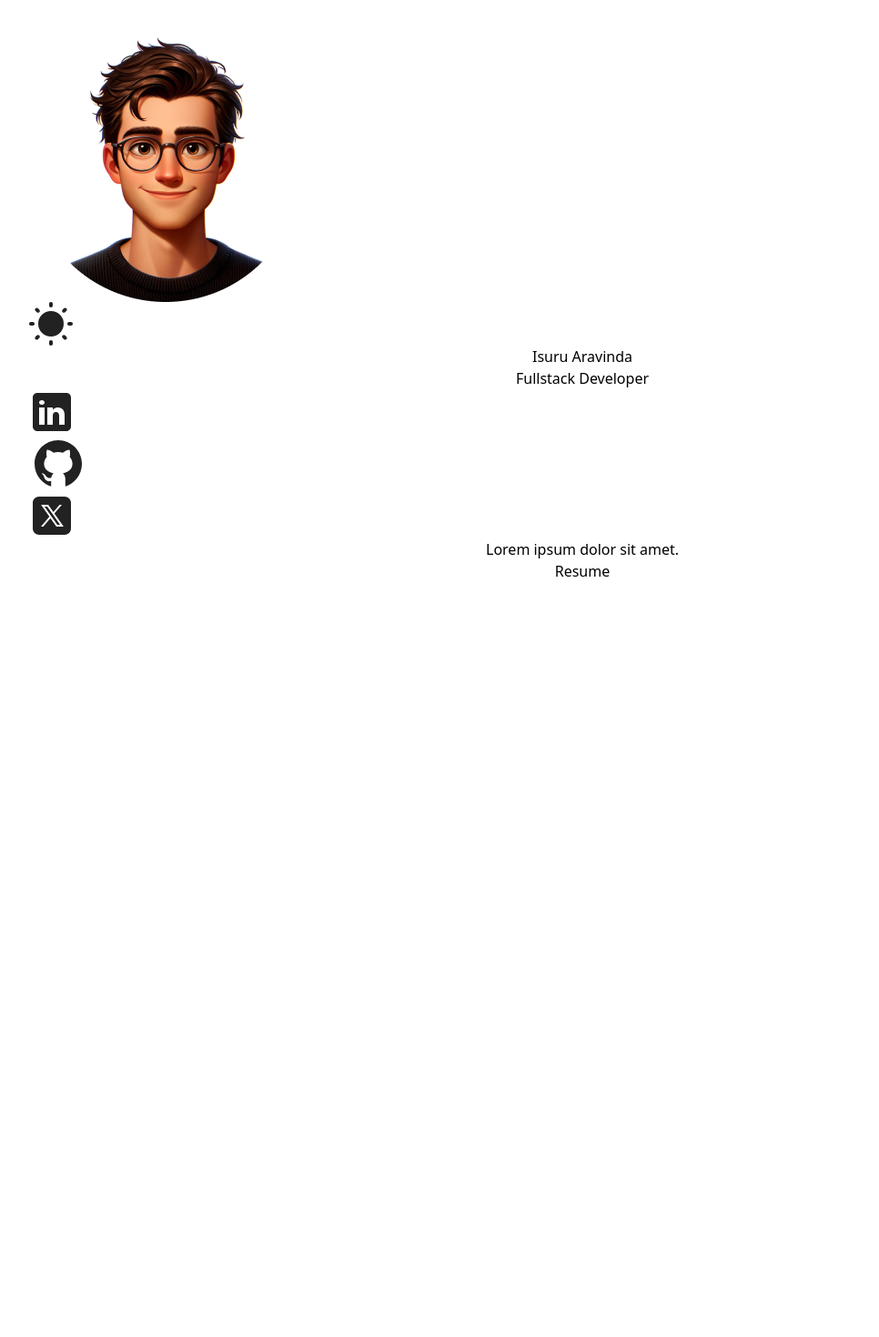
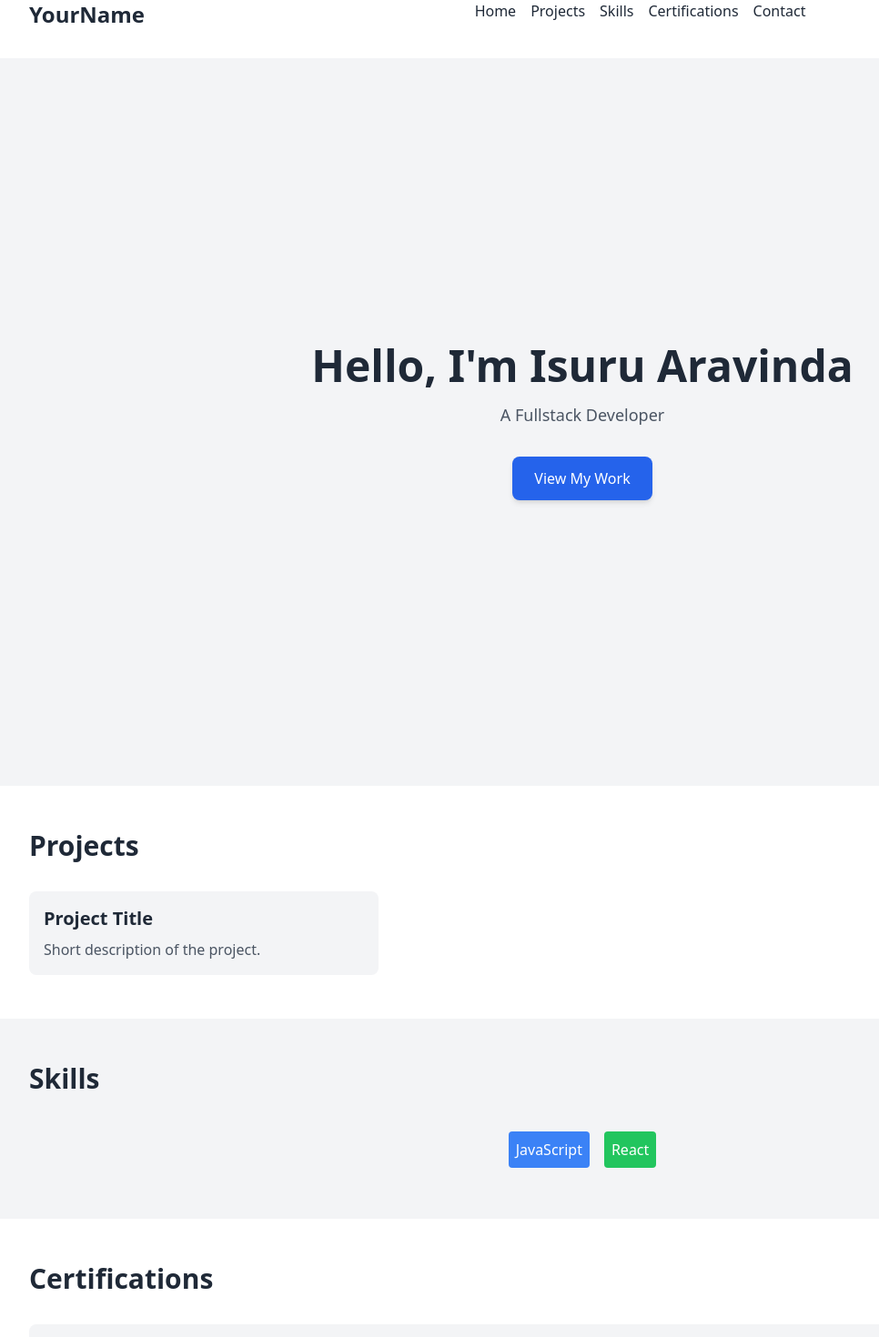
Before and after one commit to RKIsuru/my-portfolio, a React (Vite) app: page / in a window 1280 px wide. Shown: the top 1470 px of the page at 91% size, without its empty margins (0-966 px from the left). Before the commit the page ends 800 px from the top, so only its background shows below. Built offline with nearby package versions, Linux system fonts and the light colour scheme.

Commit message:
initialize components

```diff
--- a/src/App.jsx
+++ b/src/App.jsx
@@ -1,12 +1,20 @@
-import './App.css'
+import React from 'react'
 import Hero from './sections/Hero/Hero'
+import Navbar from './sections/Navbar/Navbar'
+import Projects from './sections/Projects/Projects'
+import Skills from './sections/Skills/Skills'
+import Certifications from './sections/Certifications/Certifications'
 
-function App() {
-
+const App = () => {
   return (
-    <Hero />
+    <>
+      <Navbar />
+      <Hero />
+      <Projects />
+      <Skills />
+      <Certifications />
+    </>
   )
-
 }
 
 export default App
--- /dev/null
+++ b/src/sections/Certifications/Certifications.jsx
@@ -0,0 +1,22 @@
+import React from 'react'
+
+const Certifications = () => {
+  return (
+    <>
+      <section id="certifications" className="bg-white dark:bg-gray-800 py-12">
+        <div className="max-w-7xl mx-auto px-4 sm:px-6 lg:px-8">
+          <h2 className="text-3xl font-bold text-gray-800 dark:text-white">Certifications</h2>
+            <ul className="mt-8 space-y-4">
+              <li className="bg-gray-100 dark:bg-gray-900 p-4 rounded-lg">
+                <h3 className="text-xl font-bold text-gray-800 dark:text-white">Certification Title</h3>
+                <p className="mt-2 text-gray-600 dark:text-gray-300">Issued by Organization</p>
+              </li>
+                {/* Repeat for other certifications */}
+            </ul>
+        </div>
+      </section>
+    </>
+  )
+}
+
+export default Certifications
--- a/src/sections/Hero/Hero.jsx
+++ b/src/sections/Hero/Hero.jsx
@@ -1,35 +1,20 @@
 import React from 'react'
-import styles from './Styles.module.css'
 import heroImg from '../../assets/hero-img.png'
-import modeIcon from '../../assets/sun.svg'
-import twitterL from '../../assets/twitter-light.svg'
-import gitHubL from '../../assets/github-light.svg'
-import linkedinL from '../../assets/linkedin-light.svg'
+import themeToggler from '../../assets/sun.svg'
+import { FontAwesomeIcon } from '@fortawesome/react-fontawesome';
+import { faFacebook, faGithub, faLinkedin, faMedium } from '@fortawesome/free-brands-svg-icons';
 import CV from '../../assets/cv.pdf'
 
-const Hero = () => {
-  return (
-    <section id="hero" className="styles">
-      <div className="styles">
-        <img src={heroImg} alt="Profile picture of Isuru Aravinda"
-          className="styles hero" />
-      </div>
-      <img className="styles" src={modeIcon} alt="Color mode icon"/>
-      <div className='styles'>
-        <h1>Isuru Aravinda</h1>
-        <h2>Fullstack Developer</h2>
-        <span>
-          <a href="#"><img src={linkedinL} alt="linkedin-icon"/></a>
-          <a href="#"><img src={gitHubL} alt="github-icon"/></a>
-          <a href="#"><img src={twitterL} alt="twitter-icon"/></a>
-        </span>
-          <p>Lorem ipsum dolor sit amet.</p>
-          <a href={CV} download target='blank'>
-            <button className='hover'>Resume</button>
-          </a>
-      </div>
-    </section>
-  )
+function Hero() {
+    return (
+        <section id="hero" className="bg-gray-100 dark:bg-gray-900 h-screen flex items-center justify-center">
+        <div className="text-center">
+          <h1 className="text-5xl font-bold text-gray-800 dark:text-white">Hello, I'm Isuru Aravinda</h1>
+          <p className="mt-4 text-lg text-gray-600 dark:text-gray-300">A Fullstack Developer</p>
+          <a href="#projects" className="mt-8 inline-block px-6 py-3 bg-blue-600 text-white rounded-lg shadow-md">View My Work</a>
+        </div>
+      </section>
+    );
 }
 
 export default Hero
--- /dev/null
+++ b/src/sections/Navbar/Navbar.jsx
@@ -0,0 +1,31 @@
+import React from 'react'
+
+function Navbar() {
+  return (
+    <>
+        <nav className="bg-white dark:bg-gray-800 shadow">
+            <div className="max-w-7xl mx-auto px-4 sm:px-6 lg:px-8">
+                <div className="flex justify-between h-16">
+                    <div className="flex-shrink-0">
+                        <a href="/" className="text-2xl font-bold text-gray-800 dark:text-white">YourName</a>
+                    </div>
+                    <div className="flex space-x-4">
+                        <a href="#hero" className="text-gray-800 dark:text-white">Home</a>
+                        <a href="#projects" className="text-gray-800 dark:text-white">Projects</a>
+                        <a href="#skills" className="text-gray-800 dark:text-white">Skills</a>
+                        <a href="#certifications" className="text-gray-800 dark:text-white">Certifications</a>
+                        <a href="#contact" className="text-gray-800 dark:text-white">Contact</a>
+                    </div>
+                    <div className="flex items-center">
+                        {/* <button className="focus:outline-none" onClick={toggleDarkMode}>
+                            {darkMode ? "🌙" : "☀️"}
+                        </button> */}
+                    </div>
+                </div>
+            </div>
+        </nav>
+    </>
+  );
+}
+
+export default Navbar
--- /dev/null
+++ b/src/sections/Projects/Projects.jsx
@@ -0,0 +1,22 @@
+import React from 'react'
+
+const Projects = () => {
+  return (
+    <>
+        <section id="projects" className="bg-white dark:bg-gray-800 py-12">
+            <div className="max-w-7xl mx-auto px-4 sm:px-6 lg:px-8">
+                <h2 className="text-3xl font-bold text-gray-800 dark:text-white">Projects</h2>
+                <div className="mt-8 grid grid-cols-1 md:grid-cols-2 lg:grid-cols-3 gap-8">
+                <div className="bg-gray-100 dark:bg-gray-900 p-4 rounded-lg">
+                    <h3 className="text-xl font-bold text-gray-800 dark:text-white">Project Title</h3>
+                    <p className="mt-2 text-gray-600 dark:text-gray-300">Short description of the project.</p>
+                </div>
+                {/* Repeat for other projects */}
+                </div>
+            </div>
+        </section>
+    </>
+  )
+}
+
+export default Projects
--- /dev/null
+++ b/src/sections/Skills/Skills.jsx
@@ -0,0 +1,20 @@
+import React from 'react'
+
+const Skills = () => {
+  return (
+    <>
+        <section id="skills" className="bg-gray-100 dark:bg-gray-900 py-12">
+            <div className="max-w-7xl mx-auto px-4 sm:px-6 lg:px-8">
+            <h2 className="text-3xl font-bold text-gray-800 dark:text-white">Skills</h2>
+                <div className="mt-8 flex flex-wrap justify-center">
+                <span className="m-2 p-2 bg-blue-500 text-white rounded">JavaScript</span>
+                <span className="m-2 p-2 bg-green-500 text-white rounded">React</span>
+                {/* Add more skills */}
+                </div>
+            </div>
+        </section>
+    </>
+  )
+}
+
+export default Skills
```
Also changed, not shown: src/sections/Hero/Styles.module.css (deleted).
